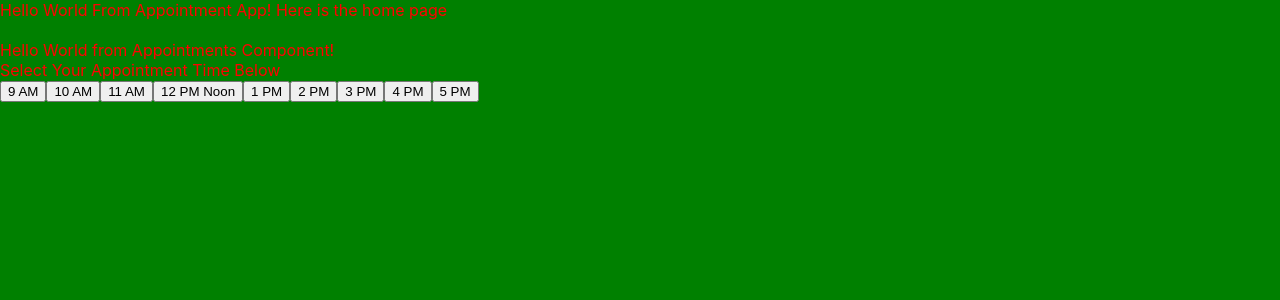
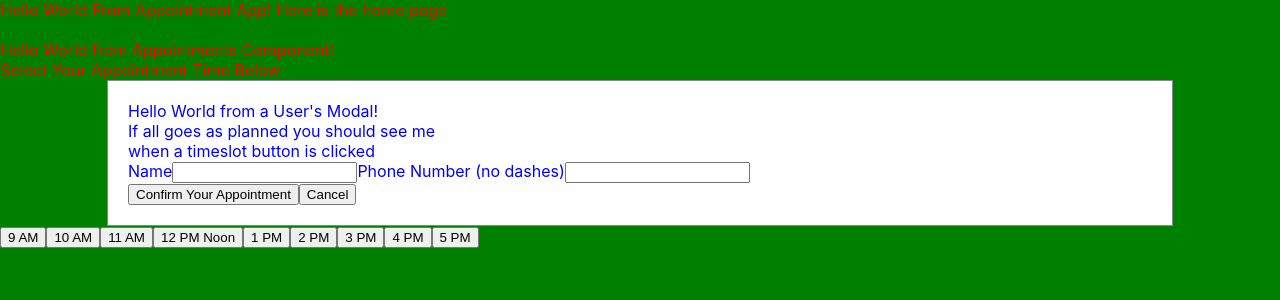
Before and after one commit to qchen3301/ScheduleAppCodeAssignment, a React (Create React App) app: page / in a window 1280 px wide. Shown: the top 300 px of the page. Built offline with nearby package versions, Linux system fonts and the light colour scheme.

Commit message:
styling on UserModal.js component

```diff
--- a/src/components/Appointments.js
+++ b/src/components/Appointments.js
@@ -1,9 +1,10 @@
 import React, { Component } from 'react'
-// import UserModal from './UserModal'
+import UserModal from './UserModal'
 
 
 export default class Appointments extends Component {
     state = {
+        modalVisible: false,
         appointmentSet: '',
         clicks: 0,
         btnColor: ''
@@ -30,7 +31,8 @@ export default class Appointments extends Component {
       <div>
         Hello World from Appointments Component! <br />
         Select Your Appointment Time Below <br />
-        {/* <UserModal/> */}
+
+        <UserModal/>
         <button style={{background: this.state.btnColor}} onClick={this.alertTest}>9 AM</button>
         <button>10 AM</button>
         <button>11 AM</button>
--- a/src/components/UserModal.js
+++ b/src/components/UserModal.js
@@ -1,16 +1,51 @@
 import React, { Component } from 'react'
+import styled from 'styled-components'
+
+const ModalDiv = styled.div`
+    display: none;
+    position: fixed;
+    z-index: 1;
+    padding-top: 100px;
+    left: 0;
+    top: 0;
+    width: 100%;
+    height: 100%;
+    overflow: auto;
+    background-color: rgba(0,0,0,0.4);
+`
+const ModalContent = styled.div`
+    background-color: #fefefe;
+    color: blue;
+    margin: auto;
+    padding: 20px;
+    border: 1px solid #888;
+    width: 80%;
+`
+
+const SubmitButton = styled.button`
+    color: #aaaaaa;
+    float: right;
+    font-size: 28px;
+    font-weight: bold;
+`
+
 
 export default class UserModal extends Component {
   render() {
     return (
-      <div>
+      <ModalContent>
         Hello World from a User's Modal! <br />
         If all goes as planned you should see me <br />
         when a timeslot button is clicked <br />
-
-        Enter in your name:
-        Enter your phone number:
-      </div>
+        <form>
+            <label>Name</label>
+            <input type='text'/>
+            <label>Phone Number (no dashes)</label>
+            <input type='text'/> <br/>
+            <button>Confirm Your Appointment</button>
+            <button>Cancel</button>
+        </form>
+      </ModalContent>
     )
   }
 }
```
